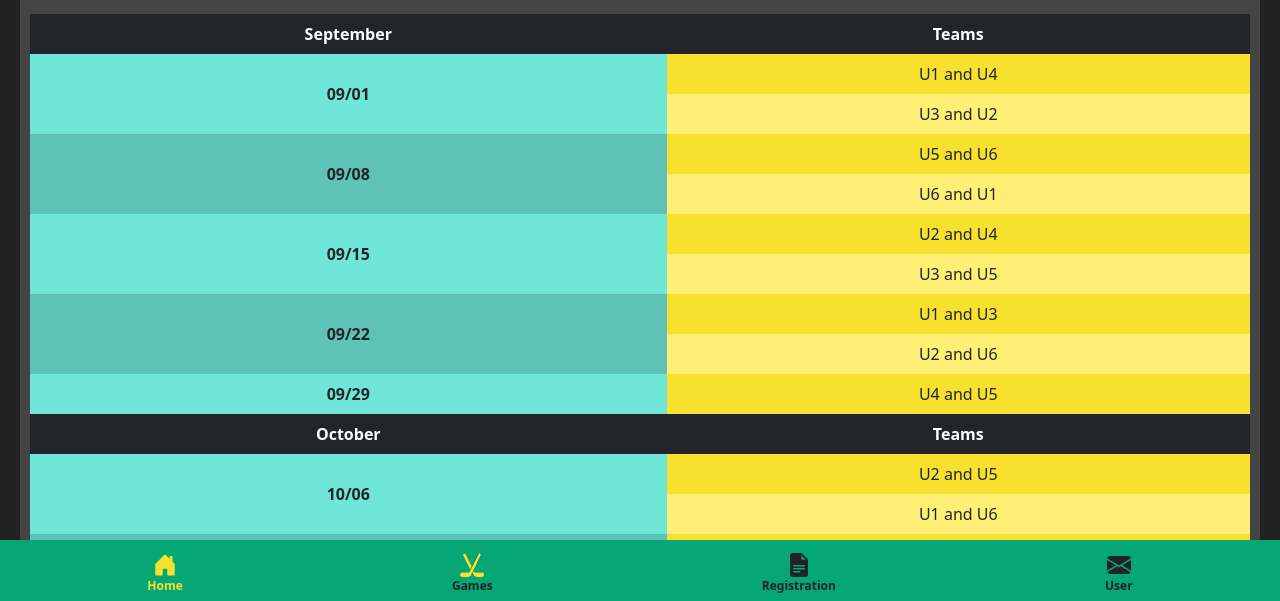
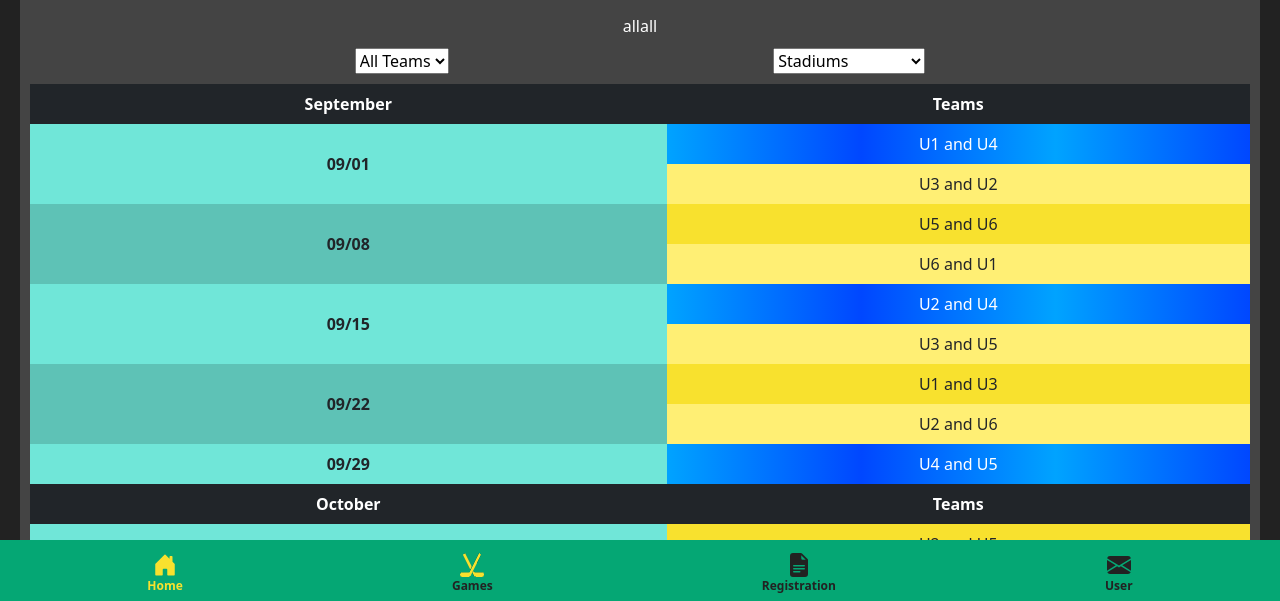
Before and after one commit to tomascarrizodev/mdhl-web-app, a plain HTML site: page public/index.html in a window 1280 px wide. Shown: the part 192-793 px from the top of the page. Drawn offline with nearby package versions, Linux system fonts and the light colour scheme.

Commit message:
agreagado filtro por equipos funcional y por estadios en desarrollo

```diff
--- a/public/index.html
+++ b/public/index.html
@@ -502,6 +502,27 @@
 
                 <div id="principal" v-if="page === `games`" class="d-flex flex-column justify-content-evenly align-items-center">
                     <h2>Game Information</h2>
+                    {{teamFilter}}{{stadiumFilter}}
+                    <div class="w-100 d-flex justify-content-evenly" @change="filterGames(`teamFilter`, `stadiumFilter`)">
+                        <select name="team" id="" v-model="teamFilter">
+                            <option value="all">All Teams</option>
+                            <option value="1">U1</option>
+                            <option value="2">U2</option>
+                            <option value="3">U3</option>
+                            <option value="4">U4</option>
+                            <option value="5">U5</option>
+                            <option value="6">U6</option>
+                        </select>
+                        <select name="stadium" id="" v-model="stadiumFilter">
+                            <option value="all">Stadiums</option>
+                            <option value="A">AJ Katzemaier</option>
+                            <option value="G">Greenbay</option>
+                            <option value="H">Howard A Yeager</option>
+                            <option value="M">Marjorie P Hart</option>
+                            <option value="N">North</option>
+                            <option value="S">South</option>
+                        </select>
+                    </div>
                     <table class="table table-borderless">
                         <thead>
                             <tr class="table-dark">
@@ -738,6 +759,10 @@
                             </tr>
                         </tbody>
                     </table>
+                    <div class="w-100 d-flex justify-content-evenly">
+                        <button>Send email</button>
+                        <button>Download PDF</button>
+                    </div>
                 </div>
             </div>
 
--- a/public/js/main.js
+++ b/public/js/main.js
@@ -11,7 +11,9 @@ createApp({
             userName: '',
             email: '',
             password: '',
-            myTeam: 'U3'
+            myTeam: 'U4',
+            teamFilter: 'all',
+            stadiumFilter: 'all'
         }
     },
     created() {
@@ -23,6 +25,7 @@ createApp({
         if (this.page === 'games') {
             this.gameTable()
         }
+
     },
     methods: {
         loader: function () {
@@ -34,10 +37,12 @@ createApp({
         gameTable: function() {
             const allMatches = document.querySelectorAll('.game_match')
             allMatches.forEach(e => {
-                // Filtrar aquellos que tengan myTeam y pintarlos
+                // const teamsOne = e.filter(d => d.innerHTML.includes(this.myTeam))
+                // console.log(teamsOne);
                 const teams = e.innerHTML
                 if (teams.includes(this.myTeam)) {
-                    console.log(this.myTeam);
+                    // console.log(e);
+                    e.setAttribute('style', 'background: linear-gradient(90deg, #00A3FF, #0047FF, #00A3FF, #0047FF) !important; color: #fff !important;')
                 }})
         },
         show() {
@@ -84,6 +89,27 @@ createApp({
         backTop: function() {
             // document.body.scrollTop = 0; // For Safari
             document.documentElement.scrollTop = 0; // For Chrome, Firefox, IE and Opera
+        },
+        filterGames: function() {
+            console.log(this.teamFilter);
+            console.log(this.stadiumFilter);
+            if (this.teamFilter !== 'all') {
+                const allTeams = document.querySelectorAll('.game_match')
+                allTeams.forEach(e => {
+                    const selectedTeam = [e.innerHTML]
+                    selectedTeam.forEach(inner => {
+                        if(!inner.includes(this.teamFilter)) {
+                            console.log(inner);
+                            e.classList.add('d-none')
+                        } else {
+                            e.classList.remove('d-none')
+                        }
+                    })
+                    // if (!selectedTeam.includes(this.teamFilter)) {
+                    //     e.classList.toggle('d-none')
+                    // }
+                })
+            }
         }
     },
     computed: {
```
